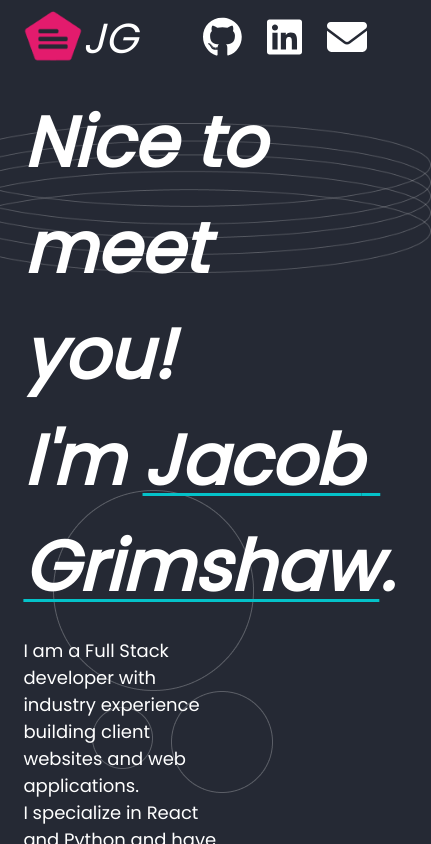
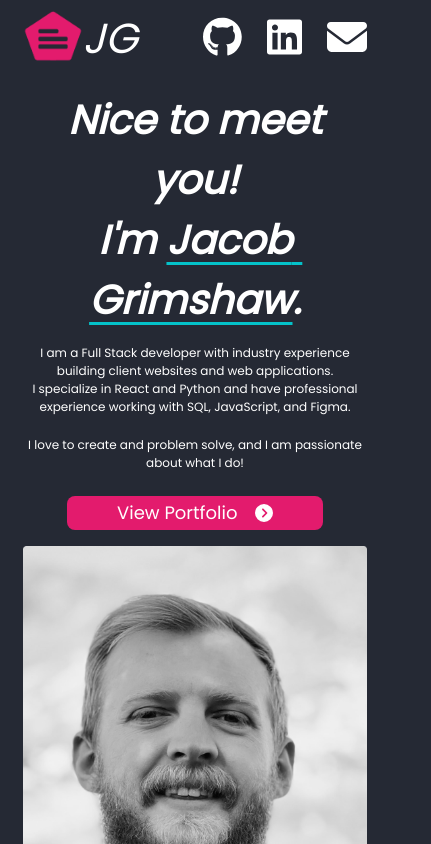
Before and after one commit to jkgrim/portfolio, a React (Create React App) app: page / in a window 390 px wide. Shown: the top 844 px of the page, 431 px wide, since content can reach past the window. Built offline with nearby package versions, Linux system fonts and the light colour scheme.

Commit message:
adds media queries

```diff
--- a/src/App.js
+++ b/src/App.js
@@ -107,10 +107,6 @@ export default function App() {
                 what I do!
               </div>
             </div>
-
-            {/* <div className="contact-me">
-              <a href="mailto:jacobkgrimshaw@gmail.com">CONTACT ME</a>
-            </div> */}
 
             <div className="view-portfolio-wrapper">
               <div className="view-portfolio">
--- a/src/styles/media-queries/queries-index.scss
+++ b/src/styles/media-queries/queries-index.scss
@@ -1 +1,206 @@
-// 1570
+// 1354,
+@media (max-width: 1354px) {
+  .App {
+    .portfolio-container {
+      .introduction-container {
+        .introduction-wrapper {
+          .intro-header {
+            font-size: 60px;
+          }
+
+          .subtext-wrapper {
+            font-size: 16px;
+          }
+
+          .view-portfolio-wrapper {
+            a {
+              font-size: 22px;
+            }
+          }
+        }
+      }
+    }
+  }
+}
+
+@media (max-width: 1108px) {
+  .App {
+    .portfolio-container {
+      .introduction-container {
+        .introduction-wrapper {
+          .intro-header {
+            font-size: 50px;
+          }
+
+          .subtext-wrapper {
+            font-size: 14px;
+          }
+
+          .view-portfolio-wrapper {
+            a {
+              font-size: 20px;
+            }
+          }
+        }
+      }
+
+      .projects-container {
+        .projects-wrapper {
+          .flip-card {
+            .flip-card-inner {
+              .flip-card-back {
+                .link-wrapper {
+                  a {
+                    font-size: 20px;
+                  }
+                }
+              }
+            }
+          }
+        }
+      }
+    }
+  }
+}
+
+@media (max-width: 980px) {
+  .App {
+    .portfolio-container {
+      .projects-container {
+        .projects-wrapper {
+          .flip-card {
+            .flip-card-inner {
+              .flip-card-back {
+                .link-wrapper {
+                  a {
+                    font-size: 16px;
+                  }
+                }
+              }
+            }
+          }
+        }
+      }
+    }
+  }
+}
+
+@media (max-width: 850px) {
+  .App {
+    .portfolio-container {
+      .projects-container {
+        .projects-wrapper {
+          .flip-card {
+            .flip-card-inner {
+              .flip-card-back {
+                .link-wrapper {
+                  a {
+                    font-size: 14px;
+                  }
+                }
+              }
+            }
+          }
+        }
+      }
+    }
+  }
+}
+
+@media (max-width: 928px) {
+  .App {
+    .portfolio-container {
+      .introduction-container {
+        .introduction-wrapper {
+          .intro-header {
+            font-size: 40px;
+          }
+
+          .subtext-wrapper {
+            font-size: 12px;
+          }
+
+          .view-portfolio-wrapper {
+            a {
+              font-size: 18px;
+            }
+          }
+        }
+      }
+    }
+  }
+}
+
+@media (max-width: 769px) {
+  .App {
+    .portfolio-container {
+      .swirlies {
+        display: none;
+      }
+
+      .circles {
+        display: none;
+      }
+
+      .lower-swirlies {
+        display: none;
+      }
+
+      .introduction-container {
+        .introduction-wrapper {
+          text-align: center;
+          .intro-header {
+            font-size: 40px;
+          }
+
+          .subtext-wrapper {
+            width: 100%;
+          }
+
+          .view-portfolio-wrapper {
+            .view-portfolio {
+              display: flex;
+              justify-content: center;
+              margin-bottom: 1em;
+            }
+          }
+        }
+      }
+
+      .skills-header {
+        text-align: center;
+      }
+
+      .skills-container {
+        grid-template-columns: 1fr 1fr;
+      }
+
+      .projects-container {
+        .projects-header {
+          text-align: center;
+        }
+
+        .projects-wrapper {
+          grid-template-columns: 1fr;
+        }
+      }
+    }
+  }
+}
+
+@media (max-width: 450px) {
+  .App {
+    .footer-container {
+      .copyright-media-wrapper {
+        display: flex;
+        align-items: center;
+        justify-content: center;
+        flex-direction: column;
+
+        .copyright {
+          margin-bottom: 15px;
+        }
+      }
+    }
+  }
+}
--- a/src/styles/pages/home.scss
+++ b/src/styles/pages/home.scss
@@ -78,8 +78,9 @@
     .introduction-container {
       width: 100%;
       margin-top: 1%;
+      column-gap: 2em;
 
-      @media (min-width: 700px) {
+      @media (min-width: 769px) {
         display: grid;
         grid-template-columns: 1.35fr 0.65fr;
       }
@@ -110,27 +111,7 @@
         .subtext-wrapper {
           font-size: 18px;
           width: 60%;
-          margin: 5% 0 11.5% 0;
-        }
-
-        .contact-me {
-          margin-bottom: 30px;
-
-          a {
-            transition: 0.2s ease-in-out;
-            font-size: 20px;
-            font-weight: 300;
-            color: #fff;
-            text-decoration: underline;
-            text-decoration-color: $primary-teal;
-            text-decoration-thickness: 2px;
-            text-underline-offset: 5px;
-          }
-
-          a:hover {
-            text-decoration-color: $primary-pink;
-            padding-left: 10px;
-          }
+          margin: 4% 0 7% 0;
         }
 
         .view-portfolio-wrapper {
```
